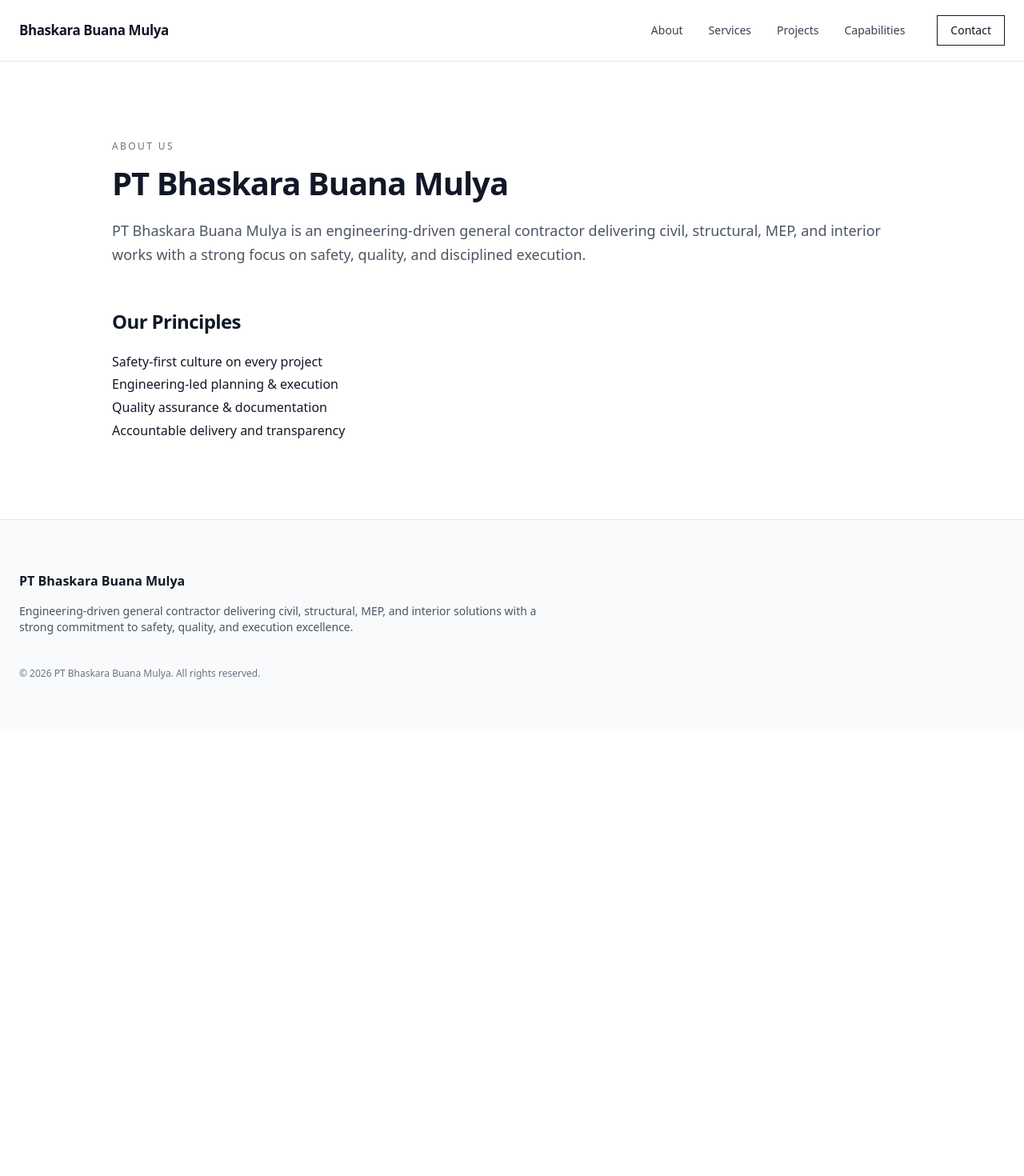
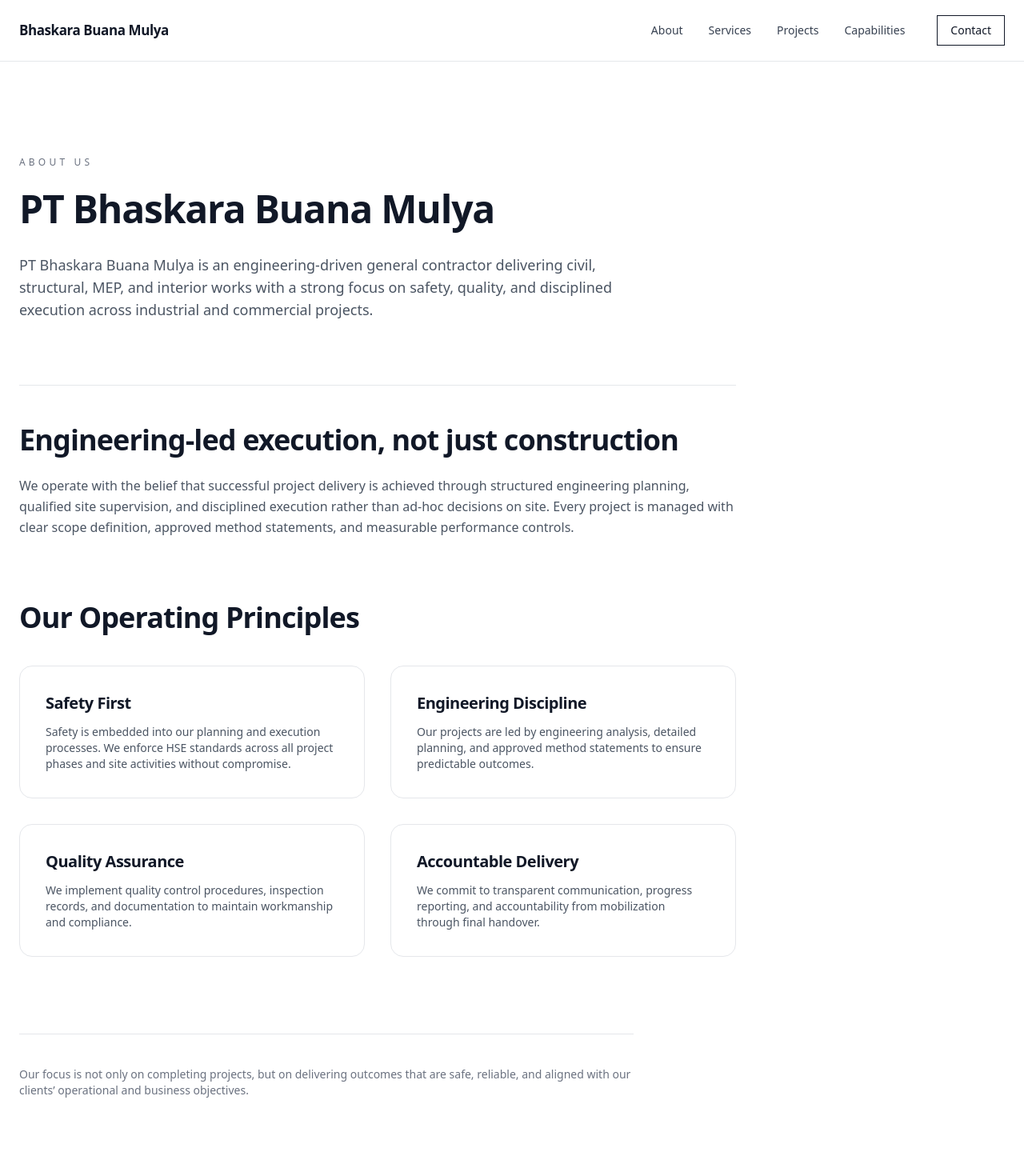
Before and after one commit to herlan-syihabudin/Bhaskara, a Next.js app: page /about in a window 1280 px wide. Shown: the top 1470 px of the page at 80% size. Before the commit the page ends 914 px from the top, so only its background shows below. Built offline with nearby package versions, Linux system fonts and the light colour scheme.

Commit message:
Update page.tsx

```diff
--- a/app/about/page.tsx
+++ b/app/about/page.tsx
@@ -1,29 +1,87 @@
 export default function AboutPage() {
   return (
-    <section style={{ padding: "96px 48px" }}>
-      <div style={{ maxWidth: 1000, margin: "0 auto" }}>
-        <p style={{ fontSize: 12, letterSpacing: "0.2em", color: "#6b7280" }}>
-          ABOUT US
-        </p>
+    <section className="bg-white">
+      <div className="container-bbm py-28">
+        {/* HEADER */}
+        <div className="max-w-3xl">
+          <span className="badge">ABOUT US</span>
 
-        <h1 style={{ fontSize: 40, marginTop: 16 }}>
-          PT Bhaskara Buana Mulya
-        </h1>
+          <h1 className="mt-6">
+            PT Bhaskara Buana Mulya
+          </h1>
 
-        <p style={{ marginTop: 24, fontSize: 18, lineHeight: 1.7 }}>
-          PT Bhaskara Buana Mulya is an engineering-driven general contractor
-          delivering civil, structural, MEP, and interior works with a strong
-          focus on safety, quality, and disciplined execution.
-        </p>
+          <p className="mt-8 text-lg">
+            PT Bhaskara Buana Mulya is an engineering-driven general contractor
+            delivering civil, structural, MEP, and interior works with a strong
+            focus on safety, quality, and disciplined execution across
+            industrial and commercial projects.
+          </p>
+        </div>
 
-        <div style={{ marginTop: 48 }}>
-          <h2 style={{ fontSize: 24 }}>Our Principles</h2>
-          <ul style={{ marginTop: 16, lineHeight: 1.8 }}>
-            <li>Safety-first culture on every project</li>
-            <li>Engineering-led planning & execution</li>
-            <li>Quality assurance & documentation</li>
-            <li>Accountable delivery and transparency</li>
-          </ul>
+        {/* POSITIONING */}
+        <div className="mt-20 max-w-4xl border-t border-gray-200 pt-12">
+          <h2>
+            Engineering-led execution, not just construction
+          </h2>
+
+          <p className="mt-6">
+            We operate with the belief that successful project delivery is
+            achieved through structured engineering planning, qualified site
+            supervision, and disciplined execution rather than ad-hoc decisions
+            on site. Every project is managed with clear scope definition,
+            approved method statements, and measurable performance controls.
+          </p>
+        </div>
+
+        {/* PRINCIPLES */}
+        <div className="mt-20">
+          <h2>
+            Our Operating Principles
+          </h2>
+
+          <div className="mt-10 grid gap-8 md:grid-cols-2 max-w-4xl">
+            <div className="card p-8">
+              <h3>Safety First</h3>
+              <p className="mt-3 text-sm">
+                Safety is embedded into our planning and execution processes.
+                We enforce HSE standards across all project phases and site
+                activities without compromise.
+              </p>
+            </div>
+
+            <div className="card p-8">
+              <h3>Engineering Discipline</h3>
+              <p className="mt-3 text-sm">
+                Our projects are led by engineering analysis, detailed planning,
+                and approved method statements to ensure predictable outcomes.
+              </p>
+            </div>
+
+            <div className="card p-8">
+              <h3>Quality Assurance</h3>
+              <p className="mt-3 text-sm">
+                We implement quality control procedures, inspection records,
+                and documentation to maintain workmanship and compliance.
+              </p>
+            </div>
+
+            <div className="card p-8">
+              <h3>Accountable Delivery</h3>
+              <p className="mt-3 text-sm">
+                We commit to transparent communication, progress reporting,
+                and accountability from mobilization through final handover.
+              </p>
+            </div>
+          </div>
+        </div>
+
+        {/* CLOSING STATEMENT */}
+        <div className="mt-24 max-w-3xl border-t border-gray-200 pt-10">
+          <p className="text-sm text-gray-500">
+            Our focus is not only on completing projects, but on delivering
+            outcomes that are safe, reliable, and aligned with our clients’
+            operational and business objectives.
+          </p>
         </div>
       </div>
     </section>
```
